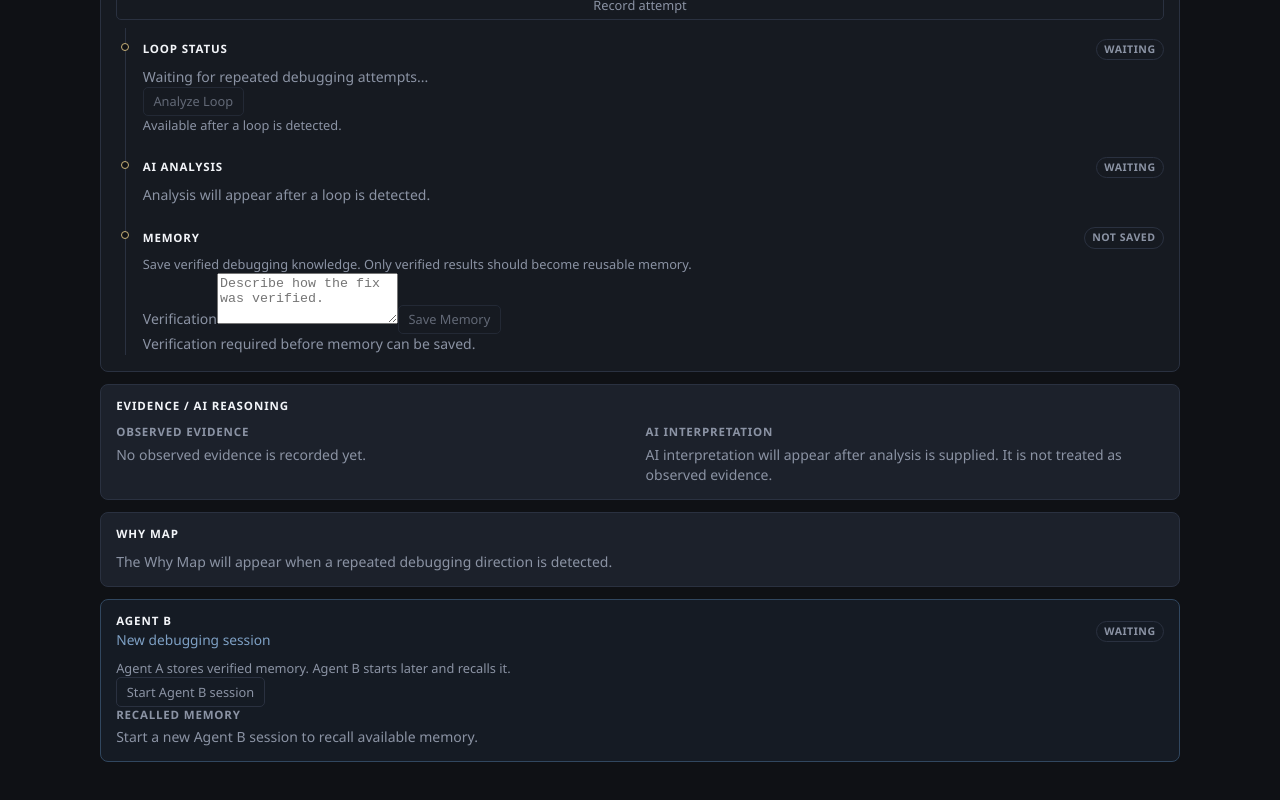
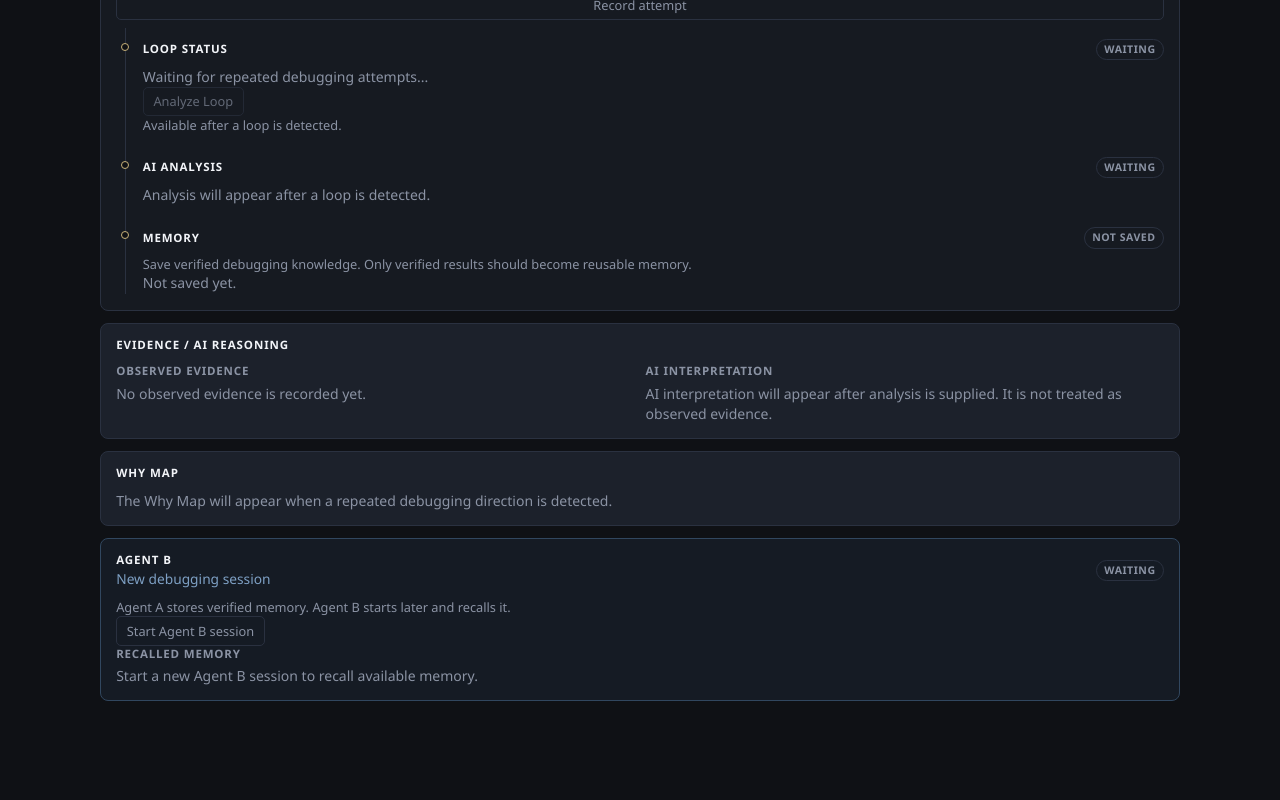
Before and after one commit to vaibhaviv2020/loopbreak, a React (Vite) app in the folder frontend/: page / in a window 1280 px wide. Shown: the part 832-1632 px from the top of the page. After the commit the page ends 1573 px from the top, so only its background shows below. Built offline with nearby package versions, Linux system fonts and the light colour scheme.

Commit message:
fix: hide verification until analysis

```diff
--- a/frontend/src/components/MemoryPanel.jsx
+++ b/frontend/src/components/MemoryPanel.jsx
@@ -17,11 +17,12 @@ export default function MemoryPanel({
   const hypothesisCategory =
     analysis?.hypothesis_category || latestAttempt?.hypothesis_category
   const failedHypotheses = analysis?.failed_hypotheses || analysis?.ruled_out
+  const hasUsableAnalysis = Boolean(analysis && hasValue(analysis.fix))
   const canSave =
     !saved &&
     !loading &&
     Boolean(verification.trim()) &&
-    analysis &&
+    hasUsableAnalysis &&
     hasValue(hypothesisCategory) &&
     hasValue(failedHypotheses) &&
     hasValue(analysis.evidence) &&
@@ -40,6 +41,17 @@ export default function MemoryPanel({
         Save verified debugging knowledge. Only verified results should become
         reusable memory.
       </p>
+      {!analysis ? (
+        <p className="empty-state">Not saved yet.</p>
+      ) : saved ? (
+        <div className="memory-callout" role="status">
+          <p className="memory-callout__title">Memory saved</p>
+          <p>This debugging result is available for future agents.</p>
+        </div>
+      ) : (
+        <>
+          {hasUsableAnalysis ? (
+            <>
               <label className="field-label" htmlFor="verification">
                 Verification
               </label>
@@ -48,30 +60,32 @@ export default function MemoryPanel({
                 value={verification}
                 onChange={onVerificationChange}
                 placeholder="Describe how the fix was verified."
-        disabled={saved || loading}
+                disabled={loading}
                 rows="3"
               />
-      {saved ? (
-        <div className="memory-callout" role="status">
-          <p className="memory-callout__title">Memory saved</p>
-          <p>This debugging result is available for future agents.</p>
-        </div>
-      ) : (
-        <>
+              {canSave ? (
                 <button
                   type="button"
                   className="button"
                   onClick={onSave}
-            disabled={!canSave}
+                  disabled={loading}
                 >
                   {loading ? 'Saving memory...' : 'Save Memory'}
                 </button>
+              ) : null}
+            </>
+          ) : null}
           {error ? (
             <p className="form-error" role="alert">
               {error}
             </p>
           ) : null}
-          {!canSave && !error ? (
+          {!hasUsableAnalysis && !error ? (
+            <p className="empty-state">
+              Verification required after a usable fix is supplied.
+            </p>
+          ) : null}
+          {hasUsableAnalysis && !canSave && !error ? (
             <p className="empty-state">
               Verification required before memory can be saved.
             </p>
```
Lines whose indentation alone changed are shown as unchanged.
